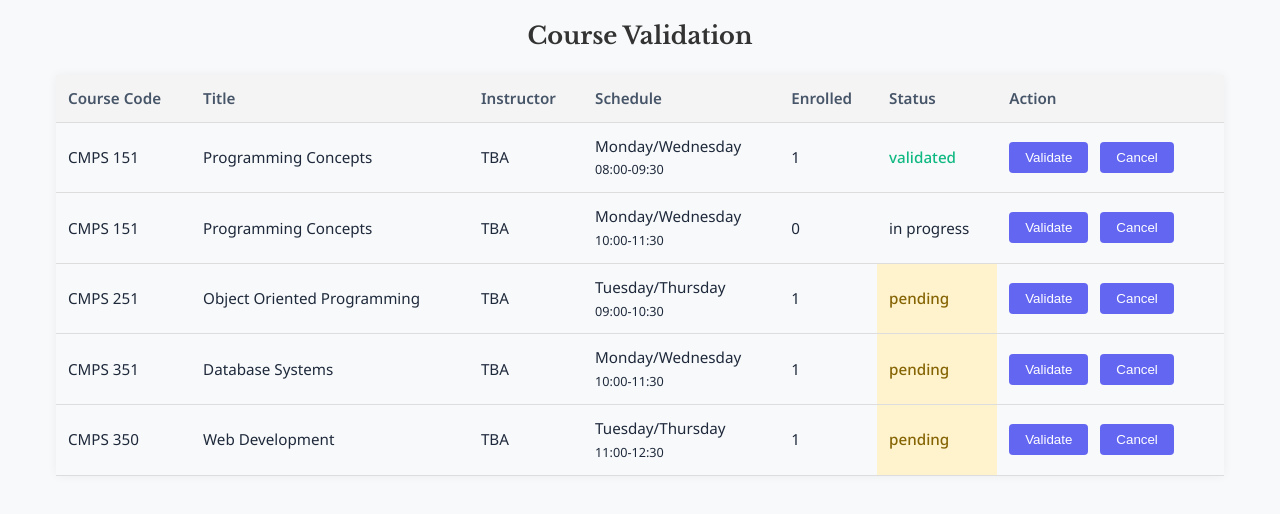
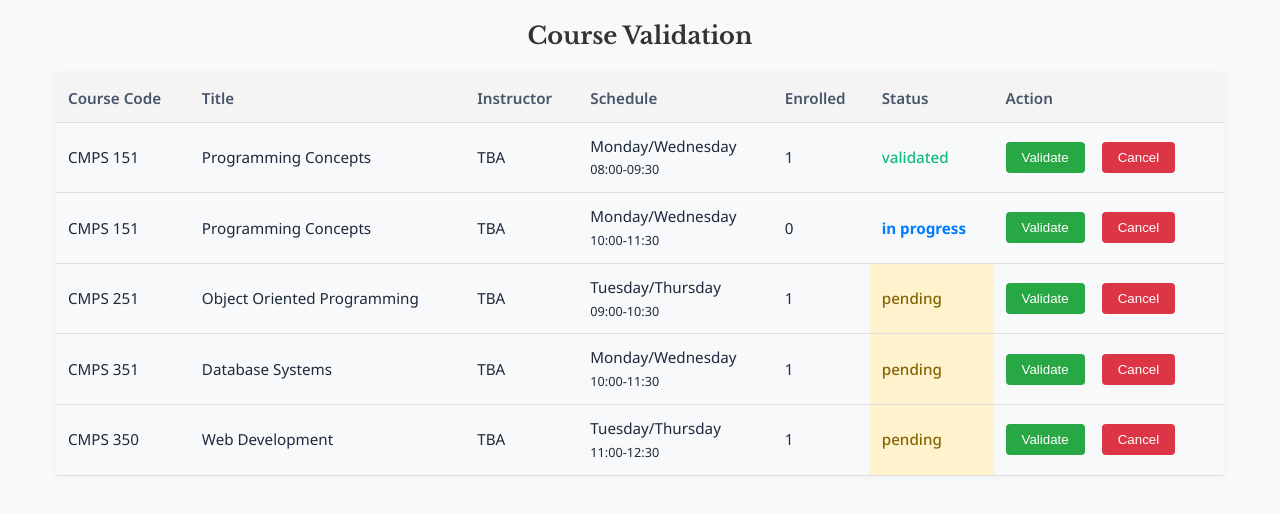
Before and after one commit to EduTrack-QU/phase01, a website with bundled scripts: page validate.html in a window 1280 px wide. Shown: the part 74-588 px from the top of the page. Built offline with nearby package versions, Linux system fonts and the light colour scheme; sample sign-in values are in the browser's storage.

Commit message:
edit the color of the buttons

```diff
--- a/styles/admin.css
+++ b/styles/admin.css
@@ -19,6 +19,57 @@
     padding: var(--space-xl);
     box-shadow: 0 2px 8px rgba(0, 0, 0, 0.1);
     margin-bottom: var(--space-lg);
+}
+
+/* Validation page button styles */
+.validate-btn {
+    background-color: #28a745;
+    color: white;
+    border: none;
+    padding: 6px 12px;
+    border-radius: 4px;
+    cursor: pointer;
+    transition: background-color 0.2s;
+}
+
+.validate-btn:hover {
+    background-color: #218838;
+}
+
+.cancel-btn {
+    background-color: #dc3545;
+    color: white;
+    border: none;
+    padding: 6px 12px;
+    border-radius: 4px;
+    cursor: pointer;
+    transition: background-color 0.2s;
+    margin-left: 5px;
+}
+
+.cancel-btn:hover {
+    background-color: #c82333;
+}
+
+/* Status colors */
+.status-pending {
+    color: #ffc107;
+    font-weight: bold;
+}
+
+.status-validated {
+    color: #28a745;
+    font-weight: bold;
+}
+
+.status-cancelled {
+    color: #dc3545;
+    font-weight: bold;
+}
+
+.status-in-progress {
+    color: #007bff;
+    font-weight: bold;
 }
 
 body {
```
